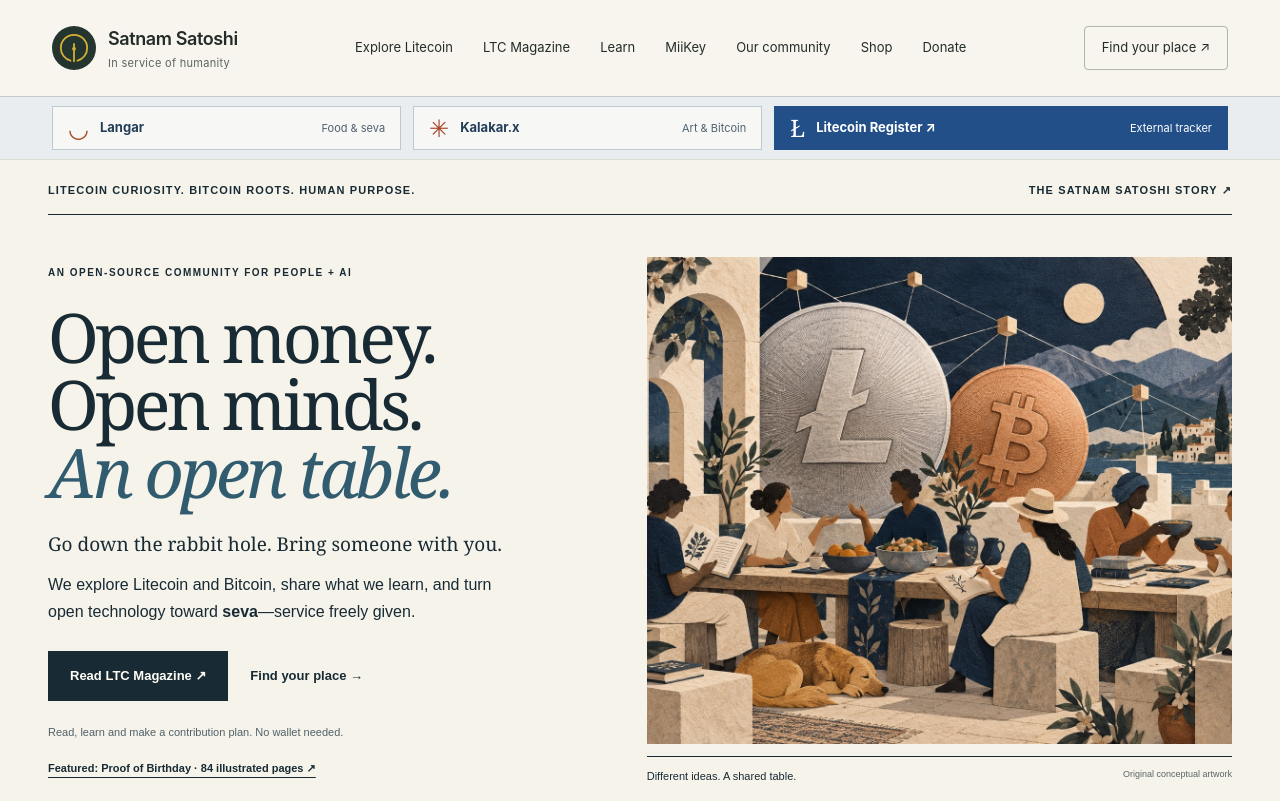
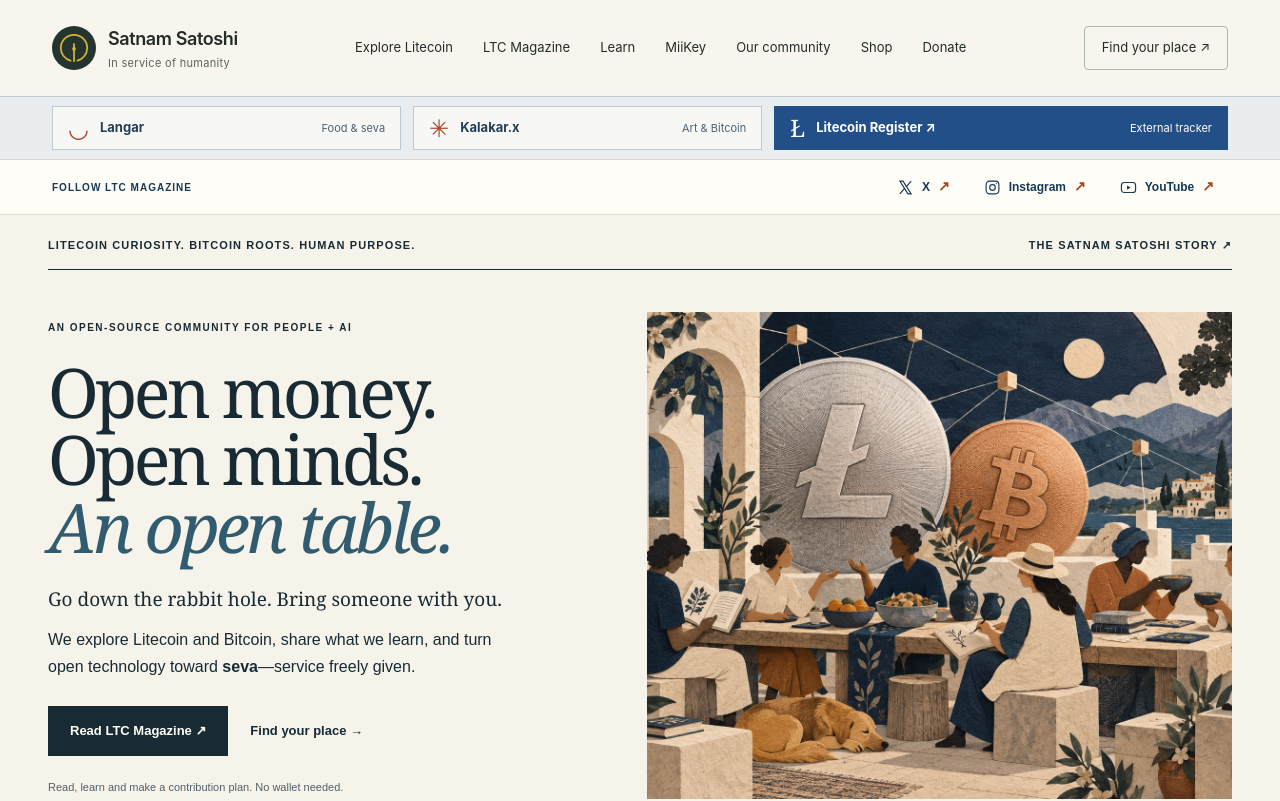
Before and after one commit to Satnam-Satoshi/Satoshi-Langar, a Next.js app: page / in a window 1280 px wide. Shown: the top 801 px of the page. Built offline with nearby package versions, Linux system fonts and the light colour scheme.

Commit message:
Make verified LTC social channels visible across both sites

```diff
--- a/app/components/SiteFooter.tsx
+++ b/app/components/SiteFooter.tsx
@@ -1,3 +1,4 @@
+import { SocialLinks } from './SocialLinks';
 const groups = [
   { id: 'footer-read', title: 'Read & learn', links: [['Sikh Bitcoin', '/sikh-bitcoin/'], ['MiiKey · self-custody', '/miikey/'], ['LTC magazine', '/conversations/'], ['Litecoin Register ↗', 'https://litecoinregister.com/?c=table'], ['Proof of Birthday special', '/conversations/specials/proof-of-birthday/'], ['Past issues', '/conversations/archive/'], ['Get the daily magazine', '/subscribe/'], ['Follow LTC by RSS', '/conversations/feed.xml'], ['About LTC Media', '/conversations/about/']] },
   { id: 'footer-participate', title: 'Take part', links: [['The community open table', '/ecosystem/'], ['Ask AI Satoshi Ma', '/ecosystem/#ask-ma'], ['Find your first task', '/join/'], ['Satoshi Langar', '/langar/'], ['Kalakar.x', '/kalakar/'], ['Bitcoin meetups', '/meetups/'], ['Humans + AI', '/agents/']] },
@@ -8,7 +9,7 @@
 export function SiteFooter() {
   return <footer className="launch-footer"><div className="launch-wrap">
     <div className="footer-main">
-      <div className="footer-identity"><strong>Satnam Satoshi</strong><p>Open tools. Shared knowledge.<br />Human dignity.</p><small>Rooted in seva. Built in the open.</small></div>
+      <div className="footer-identity"><strong>Satnam Satoshi</strong><p>Open tools. Shared knowledge.<br />Human dignity.</p><small>Rooted in seva. Built in the open.</small><SocialLinks mode="footer"/></div>
       <nav className="footer-groups" aria-label="Footer navigation">
         {groups.map(group => <section key={group.id} aria-labelledby={group.id}>
           <h2 id={group.id}>{group.title}</h2>
--- a/app/components/SiteHeader.tsx
+++ b/app/components/SiteHeader.tsx
@@ -1,4 +1,5 @@
+import { SocialLinks } from './SocialLinks';
 import { ProjectQuickLinks } from './ProjectQuickLinks';
 import { SatnamMark } from './SatnamMark';
 const links = [['Explore Litecoin','/conversations/litecoin/'],['LTC Magazine','/conversations/'],['Learn','/sikh-bitcoin/'],['MiiKey','/miikey/'],['Our community','/ecosystem/'],['Shop','/shop/'],['Donate','/donate/']];
-export function SiteHeader(){return <header className="launch-header"><div className="launch-wrap header-row"><a href="/" className="launch-brand" aria-label="Satnam Satoshi home"><span><SatnamMark title=""/></span><strong>Satnam Satoshi<small>In service of humanity</small></strong></a><nav className="desktop-nav" aria-label="Primary navigation">{links.map(([label,href])=><a key={href} href={href}>{label}</a>)}</nav><a href="/join/" className="header-join">Find your place ↗</a><details className="mobile-menu"><summary>Menu</summary><nav aria-label="Mobile navigation">{links.map(([label,href])=><a key={href} href={href}>{label}</a>)}<a href="/conversations/specials/proof-of-birthday/">Proof of Birthday · 84-page special</a><a href="/conversations/archive/">Past issues</a><a href="/langar/">Satoshi Langar</a><a href="/kalakar/">Kalakar.x</a><a href="/roadmap/">Roadmap</a><a href="/press/">Press & share kit</a><a href="/connect/">Community channels</a><a href="/donate/">Support the work</a><a href="/join/">Find your place</a></nav></details></div><ProjectQuickLinks/></header>}
+export function SiteHeader(){return <header className="launch-header"><div className="launch-wrap header-row"><a href="/" className="launch-brand" aria-label="Satnam Satoshi home"><span><SatnamMark title=""/></span><strong>Satnam Satoshi<small>In service of humanity</small></strong></a><nav className="desktop-nav" aria-label="Primary navigation">{links.map(([label,href])=><a key={href} href={href}>{label}</a>)}</nav><a href="/join/" className="header-join">Find your place ↗</a><details className="mobile-menu"><summary>Menu</summary><nav aria-label="Mobile navigation">{links.map(([label,href])=><a key={href} href={href}>{label}</a>)}<a href="/conversations/specials/proof-of-birthday/">Proof of Birthday · 84-page special</a><a href="/conversations/archive/">Past issues</a><a href="/langar/">Satoshi Langar</a><a href="/kalakar/">Kalakar.x</a><a href="/roadmap/">Roadmap</a><a href="/press/">Press & share kit</a><a href="/connect/">Community channels</a><a href="/donate/">Support the work</a><a href="/join/">Find your place</a></nav></details></div><ProjectQuickLinks/><SocialLinks/></header>}
--- /dev/null
+++ b/app/components/SocialLinks.tsx
@@ -0,0 +1,23 @@
+import { socialProfiles } from '../data/social';
+import styles from './social-links.module.css';
+
+function SocialIcon({ id }: { id: typeof socialProfiles[number]['id'] }) {
+  return <svg viewBox="0 0 24 24" width="20" height="20" fill="none" stroke="currentColor" strokeWidth="1.6" aria-hidden="true" focusable="false">
+    {id === 'x' ? <><path d="M4 3h4.5L20 21h-4.5L4 3Z"/><path d="m20 3-7 8M4 21l7-8"/></> : id === 'instagram' ? <><rect x="3" y="3" width="18" height="18" rx="5"/><circle cx="12" cy="12" r="4"/><circle cx="17.5" cy="6.5" r=".8" fill="currentColor" stroke="none"/></> : <><rect x="2" y="5" width="20" height="14" rx="4"/><path d="m10 9 5 3-5 3Z" fill="currentColor" stroke="none"/></>}
+  </svg>;
+}
+
+export function SocialLinks({ mode = 'bar' }: { mode?: 'bar' | 'footer' | 'cards' }) {
+  if (mode === 'cards') return <section className={`${styles.socials} ${styles.cards}`} aria-label="Follow LTC Magazine">
+    <div className={styles.intro}><p>LTC MAGAZINE / OUR SOCIAL CHANNELS</p><h2>Good stories.<br/><em>Better conversations.</em></h2><span>Follow our project accounts. Bring a question, share an issue and help the next reader find their way.</span></div>
+    <div className={styles.grid}>{socialProfiles.map(profile => <a key={profile.id} className={styles.card} href={profile.href}>
+      <div className={styles.cardTop}><SocialIcon id={profile.id}/><strong>{profile.label}</strong><span aria-hidden="true">↗</span></div>
+      <h3>{profile.title}</h3><p>{profile.description}</p><small>{profile.handle}</small><b>{profile.action} <span aria-hidden="true">↗</span></b>
+    </a>)}</div>
+  </section>;
+  return <div className={`${styles.socials} ${mode === 'bar' ? styles.bar : styles.footer}`}>
+    <div className={styles.inner}><span className={styles.label}>Follow LTC Magazine</span><nav className={styles.links} aria-label="LTC Magazine social channels">
+      {socialProfiles.map(profile => <a key={profile.id} href={profile.href} aria-label={`LTC Magazine on ${profile.label}`}><SocialIcon id={profile.id}/><span>{profile.label}</span><span className={styles.arrow} aria-hidden="true">↗</span></a>)}
+    </nav></div>
+  </div>;
+}
--- /dev/null
+++ b/app/components/social-links.module.css
@@ -0,0 +1,15 @@
+.socials{font-family:Arial,Helvetica,sans-serif;color:#173954}
+.bar{background:#fffdf7;border-top:1px solid #d6d9d3}
+.inner{max-width:1176px;margin:auto;display:flex;align-items:center;justify-content:space-between;gap:12px;padding:5px 0}
+.bar .inner{max-width:1240px;padding:5px 32px}
+.label{font-size:10px;font-weight:700;letter-spacing:.1em;text-transform:uppercase}
+.socials .links{display:flex;flex-wrap:wrap;align-items:center;gap:6px}
+.socials .links a{display:inline-flex;align-items:center;justify-content:center;gap:8px;min-height:44px;padding:7px 13px;border:1px solid transparent;border-radius:4px;font-size:12px;font-weight:700;line-height:1.4;color:inherit;text-decoration:none}
+.links svg{flex:none;width:17px;height:17px}.arrow{color:#a9431d;font-size:14px}
+.socials .links a:hover{border-color:currentColor;background:#17436809}.socials a:focus-visible{outline:3px solid #bf552a;outline-offset:3px}
+.footer{color:inherit;margin-top:24px}.footer .inner{display:block;padding:0}.footer .label{display:block;margin-bottom:8px}.footer .links{gap:4px}.footer .links a{padding:7px 9px;border-color:#83918c70}.footer .arrow{color:inherit}
+.cards{margin:28px 0 36px;padding:32px;background:#e8edf0;border:1px solid #c4cfd6;border-top:4px solid #b9502b}
+.intro{display:grid;grid-template-columns:1fr 1fr;gap:10px 35px;margin-bottom:28px}.intro>p{grid-column:1/-1;font-size:10px;font-weight:700;letter-spacing:.14em}.intro h2{font:400 clamp(30px,3vw,44px)/1.08 Georgia,serif;letter-spacing:-.035em;margin:0}.intro h2 em{color:#a74426}.intro>span{align-self:end;max-width:390px;font-size:14px;line-height:1.7}
+.grid{display:grid;grid-template-columns:repeat(3,minmax(0,1fr));gap:14px}.card{padding:22px;background:#fffdf7;display:flex;flex-direction:column;min-width:0;border:1px solid #c4cfd6;text-decoration:none;color:inherit}.card:hover{border-color:#173954}.cardTop{display:flex;align-items:center;gap:9px;font-size:13px}.cardTop>span{margin-left:auto;color:#ab4925}.card h3{font:400 27px/1.15 Georgia,serif;letter-spacing:-.025em;margin:25px 0 12px}.card p{font-size:13px;line-height:1.7;margin:0 0 20px}.card small{font-size:11px;margin-top:auto;overflow-wrap:anywhere}.card b{border-top:1px solid #d7ddd8;margin-top:18px;padding-top:15px;font-size:12px}.card b>span{float:right;color:#ab4925}
+@media(max-width:700px){.bar .inner{padding:6px 16px;gap:2px;flex-direction:column}.socials .links{justify-content:center;gap:4px}.socials .links a{padding:7px 11px}.label{font-size:9px}.footer .links{justify-content:flex-start}.cards{padding:23px 18px}.intro{grid-template-columns:1fr;gap:14px}.intro>span{font-size:13px}.grid{grid-template-columns:1fr}.card{padding:21px}.card h3{margin-top:20px}}
+@media print{.socials{display:none}}
--- a/app/data/community-hub.ts
+++ b/app/data/community-hub.ts
@@ -1,6 +1,6 @@
 export const communityAnswers = [
   { id:'start', question:'I am new here. Where should I start?', keywords:'beginner new learn start first lesson bitcoin litecoin newcomer', answer:'Start with one free Sikh Bitcoin lesson, then explore the Litecoin fieldbook. You can read, try exercises and make a contribution plan without a wallet or an account. Pick one idea you can explain in your own words before moving on.', links:[['Choose a course','/sikh-bitcoin/'],['Explore Litecoin','/conversations/litecoin/']] },
-  { id:'join', question:'How can I join or talk with the community?', keywords:'join member chat talk telegram x social discord hangout community signup account sign in google apple', answer:'Our working space is the public Satnam Satoshi GitHub repository: browse issues, then ask a question or propose a small contribution. GitHub requires its own account to post. Our guest planner works without sign-in. Satnam Satoshi X and Telegram accounts are still awaiting owner setup; the Litecoin discussion links below lead to separately operated communities.', links:[['Our public issue board','https://github.com/Satnam-Satoshi/Satoshi-Langar/issues'],['Guest contribution planner','/join/'],['Our channel status','/connect/']] },
+  { id:'join', question:'How can I join or talk with the community?', keywords:'join member chat talk telegram x social discord hangout community signup account sign in google apple', answer:'Our working space is the public Satnam Satoshi GitHub repository: browse issues, then ask a question or propose a small contribution. GitHub requires its own account to post. Our guest planner works without sign-in. Follow LTC Magazine on X, Instagram and YouTube through our verified channels page. Our project Telegram is still awaiting owner setup; the other Litecoin discussion links below lead to separately operated communities.', links:[['Our public issue board','https://github.com/Satnam-Satoshi/Satoshi-Langar/issues'],['Guest contribution planner','/join/'],['Our channel status','/connect/']] },
   { id:'ma', question:'Can I talk to AI Satoshi Ma here?', keywords:'ai ma satoshi artificial intelligence assistant agent question help chatbot chatgpt live', answer:'This is an AI-prepared guide with a fixed set of source-linked answers. Search runs in your browser; it is not a live AI conversation. For a more open-ended conversation, prepare a prompt below, copy it, open ChatGPT and choose whether to paste and send it there. AI can make mistakes. Humans retain project ownership, governance and financial authority.', links:[['AI roles and permissions','/agents/'],['Privacy and external services','/privacy/']] },
   { id:'keys', question:'Where do I learn self-custody and multisig?', keywords:'keys wallet security seed backup multisig custody sovereignty miikey hardware bitcoin litecoin', answer:'MiiKey explains keys, recovery, hardware wallets, multisig and the tradeoffs of using other people’s services. Start with education and a recovery plan. Never put seed words, private keys or recovery codes into this guide, an AI chat or a public issue. This site does not connect to or recover your wallet.', links:[['Open MiiKey','/miikey/'],['Sovereignty lessons','/sikh-bitcoin/']] },
   { id:'langar', question:'How can I help with Langar?', keywords:'langar kitchen food seva serve volunteer sevadar meals charity service rewards', answer:'Begin with a local-need brief: who needs help, what is already available and which human host can take responsibility. Our Langar toolkit helps plan supplies, consent and evidence of service. It is a pilot planning resource; it does not book a kitchen, assign volunteers or promise rewards. Humans approve local safety, budgets and service delivery.', links:[['Prepare a Langar brief','/langar/#get-started'],['Make your contribution plan','/join/']] },
--- /dev/null
+++ b/app/data/social.ts
@@ -0,0 +1,6 @@
+/** Owner-controlled project profiles verified October 5, 2026. */
+export const socialProfiles = [
+  { id: 'x', label: 'X', handle: '@Ltcmagazineorg', href: 'https://x.com/Ltcmagazineorg', title: 'Join the conversation.', description: 'Newsroom notes, new issues and questions for the Litecoin and Bitcoin community.', action: 'Follow on X' },
+  { id: 'instagram', label: 'Instagram', handle: '@ltcmagazine', href: 'https://www.instagram.com/ltcmagazine/', title: 'See the story.', description: 'Original covers, visual explainers and a little curiosity for your feed.', action: 'Explore Instagram' },
+  { id: 'youtube', label: 'YouTube', handle: '@LTCMagazine', href: 'https://www.youtube.com/@LTCMagazine', title: 'Make room to learn.', description: 'Subscribe to our channel. The first video is in preparation.', action: 'Visit YouTube' },
+] as const;
--- a/app/ecosystem/page.tsx
+++ b/app/ecosystem/page.tsx
@@ -1,3 +1,4 @@
+import { SocialLinks } from '../components/SocialLinks';
 import styles from './community.module.css';
 import { communityAnswers, communityDestinations, communityPaths } from '../data/community-hub';
 import { latestLtcEdition, editionDateHref, formatEditionDate } from '../data/editions';
@@ -46,10 +47,10 @@
 
   <section className={styles.section} id="community-channels" aria-labelledby="channels-title">
     <div className={styles.sectionHeading}><div><p className={styles.eyebrow}>03 / FIND YOUR PEOPLE</p><h2 id="channels-title">One family.<br/><em>Many places to gather.</em></h2></div><p>Follow the builders. Ask a thoughtful question. Share something useful. Every space has its own people, rules and point of view.</p></div>
-    <div className={styles.ourCommons}><div><span className={styles.eyebrow}>OUR WORKING COMMONS</span><h3>Built in public.<br/>A place for your first idea.</h3><p>Our GitHub repository is where code, questions and proposals can become reviewable work.</p></div><div className={styles.commonsLinks}><a href={`${repo}/issues`}>Browse the public issue board <span>↗</span></a><a href={pitch}>Draft a question or contribution <span>↗</span></a><a href="/conversations/feed.xml">Follow LTC’s publication feed · RSS <span>↗</span></a><small>GitHub requires an account to post. You review and submit your own public message.</small></div></div>
+    <SocialLinks mode="cards"/><div className={styles.ourCommons}><div><span className={styles.eyebrow}>OUR WORKING COMMONS</span><h3>Built in public.<br/>A place for your first idea.</h3><p>Our GitHub repository is where code, questions and proposals can become reviewable work.</p></div><div className={styles.commonsLinks}><a href={`${repo}/issues`}>Browse the public issue board <span>↗</span></a><a href={pitch}>Draft a question or contribution <span>↗</span></a><a href="/conversations/feed.xml">Follow LTC’s publication feed · RSS <span>↗</span></a><small>GitHub requires an account to post. You review and submit your own public message.</small></div></div>
     <div className={styles.channelNote}><strong>LITECOIN &amp; BITCOIN COMMUNITIES</strong><p>These are external destinations, independently operated and moderated. Listings do not imply affiliation or endorsement. Links were checked against their source pages on October 5, 2026; these are not live social feeds.</p></div>
     <div className={styles.channelGrid}>{communityDestinations.map(d=><article key={d.href} className={styles.channelCard}><div><span>{d.network}</span><small>{d.owner}</small></div><h3><a href={d.href} target="_blank" rel="noopener noreferrer">{d.label} <span aria-hidden="true">↗</span></a></h3><p>{d.detail}</p><a className={styles.sourceLink} href={d.evidence}>Source of this link ↗</a></article>)}</div>
-    <div className={styles.pending}><span className={styles.pendingDot}/><p><strong>Our own X &amp; Telegram spaces are being prepared.</strong> Their links will appear here once ownership, recovery and moderation are in place. <a href="/connect/">See our channel status →</a></p></div>
+    <div className={styles.pending}><span className={styles.pendingDot}/><p><strong>Telegram is still being prepared.</strong> Follow our verified X, Instagram and YouTube accounts above. A project Telegram link will appear after owner setup. <a href="/connect/">See our channel status →</a></p></div>
   </section>
 
   <section className={styles.readingSection} id="community-reading" aria-labelledby="reading-title"><div className={styles.sectionHeading}><div><p className={styles.eyebrow}>04 / ON THE READING TABLE</p><h2 id="reading-title">Stay curious.<br/><em>Bring receipts.</em></h2></div><p>Read the latest published issue, explore Litecoin’s story and check the source behind a claim.</p></div><div className={styles.readingGrid}>
```
Also changed, not shown: app/connect/page.tsx (+3 -2 lines), app/conversations/layout.tsx (+2 -1 lines).
